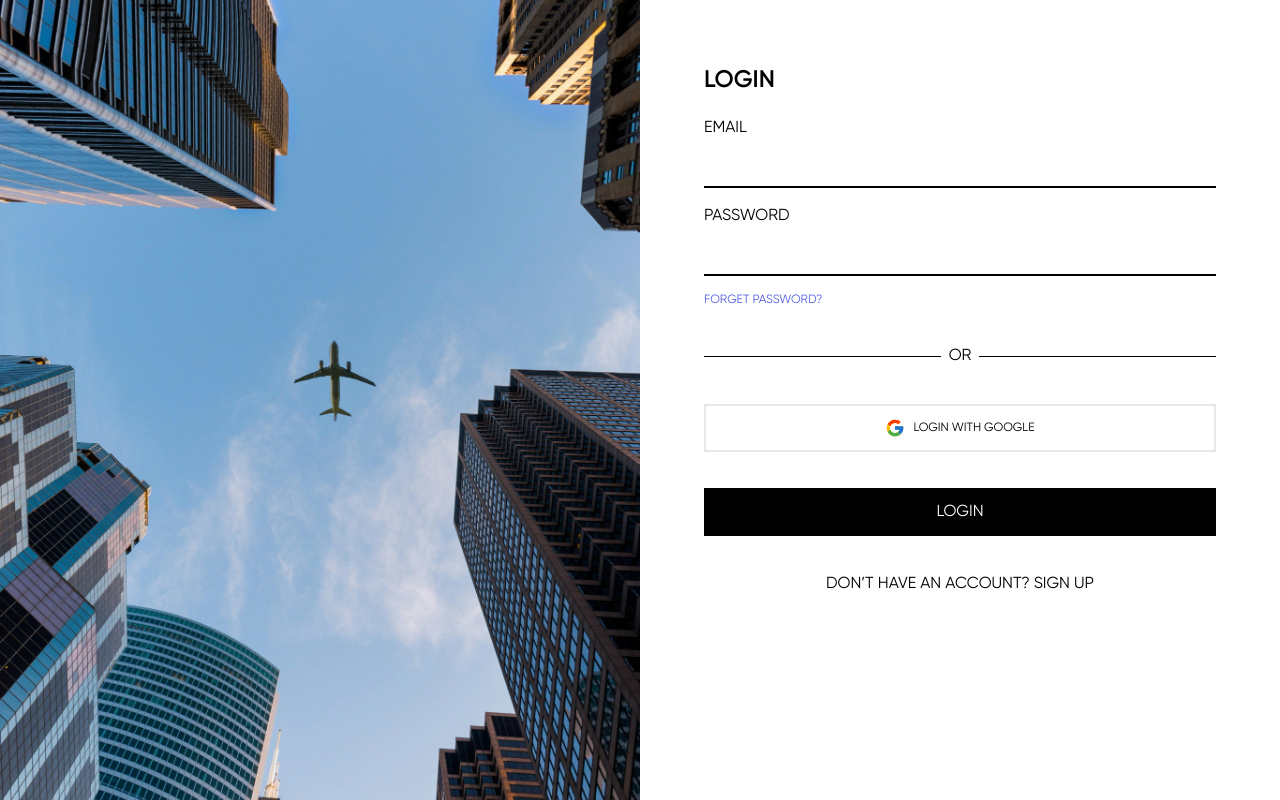
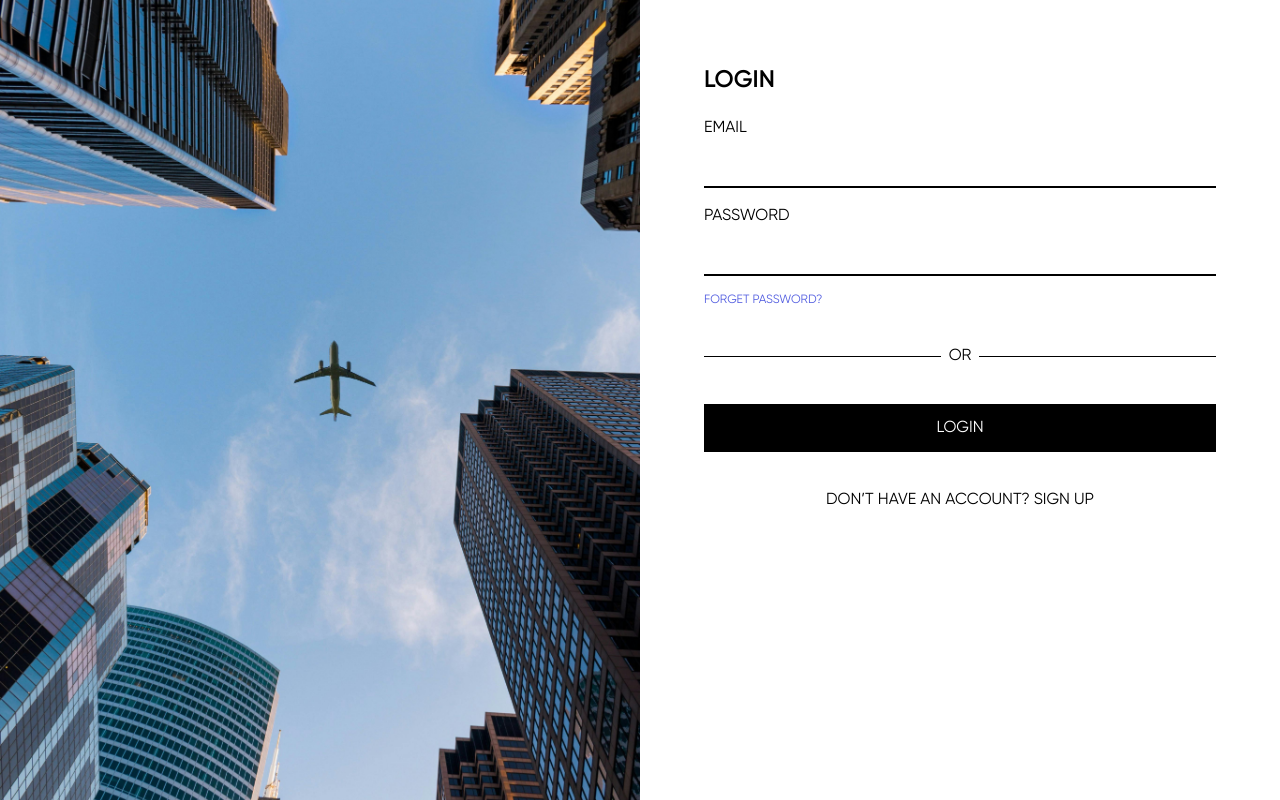
Before and after one commit to Pranav110904/Tripnest, a React (Vite) app in the folder Frontend/: page /login in a window 1280 px wide. Built offline with nearby package versions, Linux system fonts and the light colour scheme.

Commit message:
minute changes

```diff
--- a/Frontend/src/Components/FlightSearch.jsx
+++ b/Frontend/src/Components/FlightSearch.jsx
@@ -16,7 +16,7 @@ const FlightSearch = () => {
     travelers: 1
   });
 
-  const cities = ["Mumbai (BOM)", "Delhi (DEL)", "Bangalore (BLR)", "Hyderabad (HYD)", "Pune (PNQ)", "Chennai (MAA)", "Kolkata (CCU)", "Ahmedabad (AMD)"];
+  const cities = ["Mumbai", "Delhi", "Bangalore", "Hyderabad", "Pune", "Chennai", "Kolkata"];
 
   const handleSwap = () => {
     setSearchParams((prevParams) => ({
--- a/Frontend/src/Pages/LoginPage.jsx
+++ b/Frontend/src/Pages/LoginPage.jsx
@@ -62,10 +62,7 @@ export default function LoginPage() {
               <div className="mx-2">OR</div>
               <div className="w-60 h-[1px] bg-[#000]"></div>
             </div>
-            <button className="border-2 border-accent w-full h-12 flex justify-center text-xs items-center gap-2 mb-4">
-              <FcGoogle size={20} /> {/* Google Icon */}
-              LOGIN WITH GOOGLE
-            </button>
+
             <button onClick={handleLogin} className="bg-black text-[#FFF] w-full h-12 mb-4">
               LOGIN
             </button>
```
